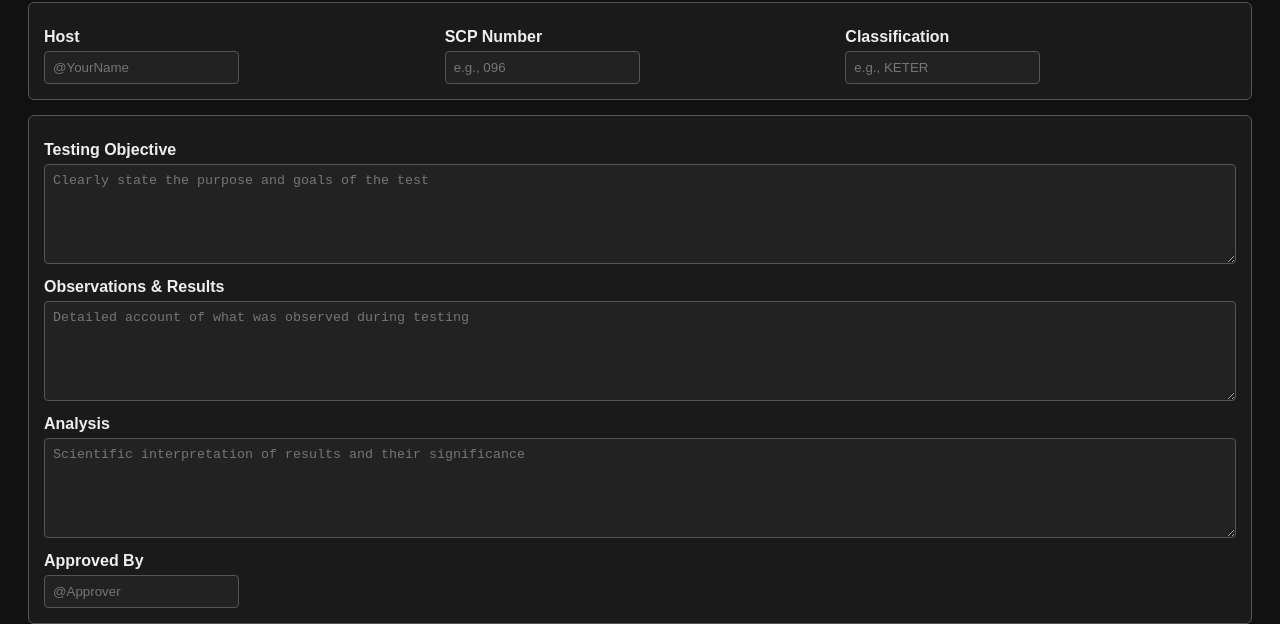
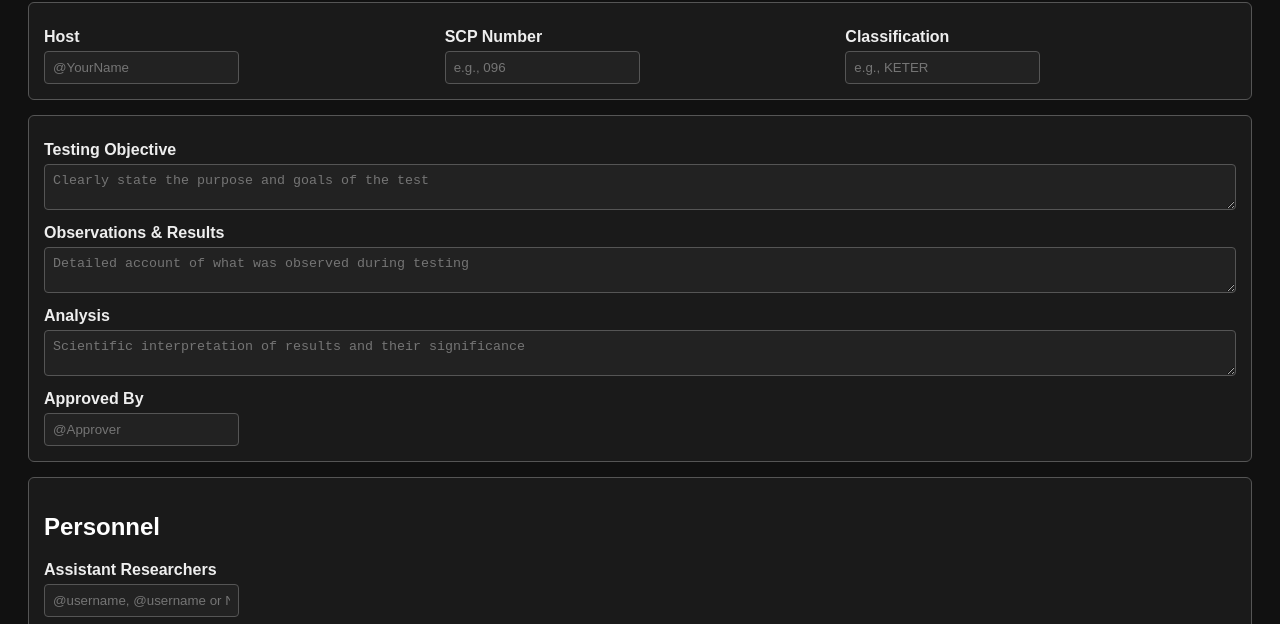
Before and after one commit to nubersgg/SRI, a plain HTML site: page index.html in a window 1280 px wide. Shown: the part 106-730 px from the top of the page. Drawn offline with Linux system fonts and the light colour scheme.

Commit message:
Update index.html

```diff
--- a/index.html
+++ b/index.html
@@ -49,7 +49,7 @@
 textarea {
   width: 100%;           /* take full width of container */
   box-sizing: border-box; /* include padding and border in width */
-  min-height: 100px;      /* initial height */
+  min-height: 35px;      /* initial height */
   overflow-y: hidden;     /* hide scrollbar (for auto-resize) */
 }
 </style>
```
